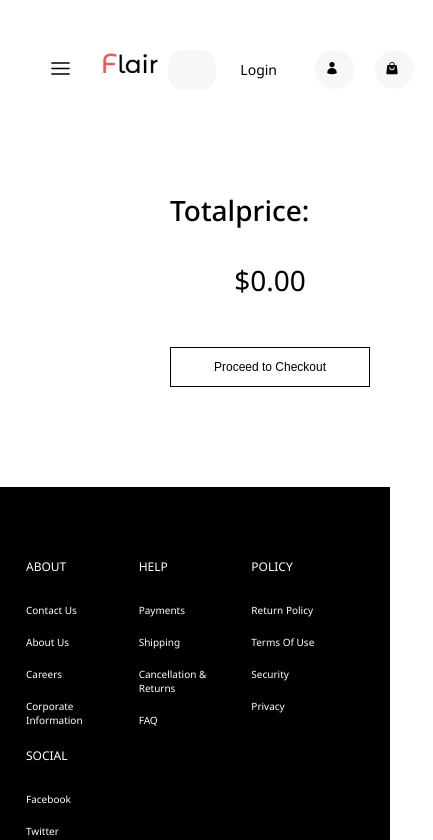
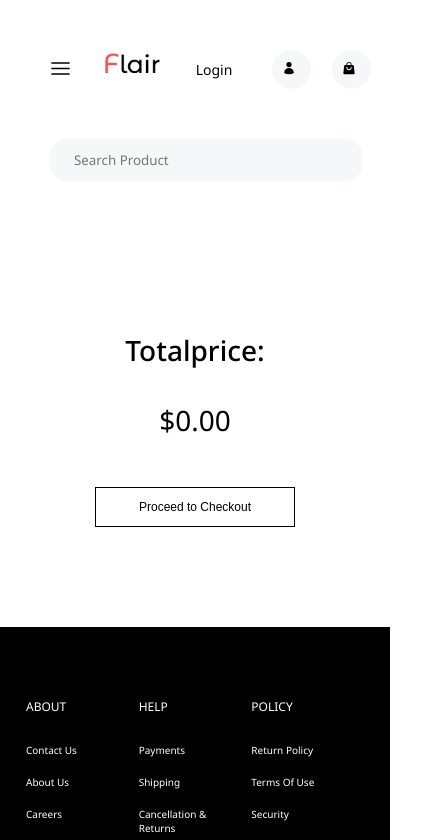
Before and after one commit to sanjayprashadhkr/flairapp, a React (Create React App) app in the folder frontend/: page /mycart in a window 390 px wide. Shown: the top 840 px of the page, 433 px wide, since content can reach past the window. Built offline with nearby package versions, Linux system fonts and the light colour scheme.

Commit message:
Added mobile responsive design for all the pages

```diff
--- a/frontend/src/components/Home/Card.tsx
+++ b/frontend/src/components/Home/Card.tsx
@@ -26,7 +26,7 @@ export const Card = ({ cloth, name, productid, price }: propType) => {
   };
   const additemtocart = async (price: any, productid: any, quantity: any) => {
     if (!isProductAlreadyPresentInTheCart(productid)) {
-      const res = await fetch(`http://localhost:4000/updatecart`, {
+      const res = await fetch(`https://backend.sanjaykr.dev/updatecart`, {
         method: "POST",
         headers: {
           "Content-Type": "application/json",
--- a/frontend/src/components/Home/Navbar.tsx
+++ b/frontend/src/components/Home/Navbar.tsx
@@ -46,7 +46,7 @@ export const Navbar = () => {
     const fetchUserDetails = async () => {
       //Check whether the user exists or not If not exists then signup
       const res = await fetch(
-        `http://localhost:4000/signup?email=${user?.email}`
+        `https://backend.sanjaykr.dev/signup?email=${user?.email}`
       );
       const accessToken = await getAccessTokenSilently();
       const data = await res.json();
@@ -133,6 +133,7 @@ export const Navbar = () => {
           }}
           onKeyDown={handleEnter}
         />
+
         {/*Login/Logout button*/}
         {isAuthenticated ? (
           <div className="login-logout" onClick={handleLogout}>
@@ -176,6 +177,16 @@ export const Navbar = () => {
           </div>
         </div>
       </div>
+      <input
+        type="text"
+        placeholder="Search Product"
+        //Onchange, the search text is updated
+        className="searchbar2"
+        onChange={(e) => {
+          setSearchText(e.target.value.toLowerCase());
+        }}
+        onKeyDown={handleEnter}
+      />
     </nav>
   );
 };
--- a/frontend/src/components/Home/navbar.css
+++ b/frontend/src/components/Home/navbar.css
@@ -91,6 +91,9 @@
   border: none;
   border-radius: 1.6rem;
   width: 40%;
+}
+.searchbar2 {
+  display: none;
 }
 
 /* Icons*/
@@ -274,4 +277,18 @@
     height: 4rem;
     font-size: 1.2rem;
   }
+  .searchbar {
+    display: none;
+  }
+  .searchbar2 {
+    display: block;
+    margin-left: 5rem;
+    font-family: "Noto Sans", sans-serif;
+    background-color: #f5f7f9;
+    padding: 1.2rem 2.4rem;
+    /* padding-right: 40rem; */
+    border: none;
+    border-radius: 1.6rem;
+    width: 80%;
+  }
 }
--- a/frontend/src/components/Mycart/Cartcard.tsx
+++ b/frontend/src/components/Mycart/Cartcard.tsx
@@ -20,7 +20,9 @@ export const Cartcard = ({ productid, quantity }: any) => {
   }
 
   const deleteitem = async () => {
-    const response = await fetch("http://localhost:4000/deletecartitem", {
+    const response = await fetch(
+      "https://backend.sanjaykr.dev/deletecartitem",
+      {
         method: "DELETE",
         headers: {
           "Content-Type": "application/json",
@@ -29,7 +31,8 @@ export const Cartcard = ({ productid, quantity }: any) => {
           emailId: user.emailId,
           productid: productid,
         }),
-    }).then(() => {
+      }
+    ).then(() => {
       console.log("THEN IS CALLED");
       dispatch(removeCartItem({ productid: productid }));
     });
@@ -45,10 +48,6 @@ export const Cartcard = ({ productid, quantity }: any) => {
         <div className="cart-details-seconday-container">
           <div className="cartcard-product-price">
             ${(currentProduct.price * quantitytemp).toFixed(2)}
-          </div>
-          <button onClick={deleteitem} className="remove-button">
-            Remove
-          </button>
           </div>
           <div className="qty-container">
             <button
@@ -81,6 +80,10 @@ export const Cartcard = ({ productid, quantity }: any) => {
             </button>
           </div>
         </div>
+        <button onClick={deleteitem} className="remove-button">
+          Remove
+        </button>
+      </div>
     </div>
   );
 };
--- a/frontend/src/components/Mycart/Totalprice.tsx
+++ b/frontend/src/components/Mycart/Totalprice.tsx
@@ -15,11 +15,11 @@ export const Totalprice = () => {
   }, [myCart]);
 
   return (
-    <>
+    <div className="price-card-container">
       <div className="total-price">Totalprice:</div>
       <div className="price-tag">${price.toFixed(2)}</div>
       <button className="proceed-to-checkout-btn">Proceed to Checkout</button>
-    </>
+    </div>
   );
 };
 
--- a/frontend/src/components/Mycart/cartcard.css
+++ b/frontend/src/components/Mycart/cartcard.css
@@ -1,5 +1,6 @@
 .card-container {
   width: 500px;
+  margin: 0 auto;
   margin-top: 20px;
   display: grid;
   grid-template-columns: repeat(2, 1fr);
@@ -23,7 +24,7 @@
   display: flex;
   gap: 4rem;
   flex-direction: column;
-  padding: 1.6rem 2.4rem;
+  /* padding: 1.6rem 2.4rem; */
 }
 
 .cart-details-seconday-container {
@@ -55,3 +56,31 @@
   background-color: #ff8787;
   color: white;
 }
+
+@media (max-width: 773px) {
+  .card-container {
+    grid-template-columns: 1fr;
+    width: 250px;
+  }
+
+  .cart-details-seconday-container {
+    flex-direction: column;
+    gap: 1.6rem;
+  }
+
+  .cart-details-container {
+    gap: 1.6rem;
+  }
+
+  .cartcard-product-name {
+    font-size: 1.2rem;
+  }
+
+  .cartcard-product-price {
+    font-size: 1.4rem;
+  }
+
+  .remove-button {
+    font-size: 1.2rem;
+  }
+}
--- a/frontend/src/components/Mycart/totalprice.css
+++ b/frontend/src/components/Mycart/totalprice.css
@@ -1,8 +1,6 @@
 .total-price {
   font-size: 2.8rem;
   font-weight: 500;
-  align-self: flex-start;
-  justify-self: flex-start;
   text-align: center;
 }
 
@@ -33,3 +31,10 @@
   background-color: black;
   color: white;
 }
+
+.price-card-container {
+  display: flex;
+  align-items: center;
+  justify-content: center;
+  flex-direction: column;
+}
--- a/frontend/src/components/Productinfo/Price.tsx
+++ b/frontend/src/components/Productinfo/Price.tsx
@@ -18,7 +18,7 @@ export const Price = ({ price, productid }: any) => {
   };
   const additemtocart = async () => {
     if (!isProductAlreadyPresentInTheCart()) {
-      const res = await fetch(`http://localhost:4000/updatecart`, {
+      const res = await fetch(`https://backend.sanjaykr.dev/updatecart`, {
         method: "POST",
         headers: {
           "Content-Type": "application/json",
--- a/frontend/src/pages/mycart.css
+++ b/frontend/src/pages/mycart.css
@@ -6,3 +6,10 @@
   gap: 15rem;
   margin-top: 10rem;
 }
+
+@media (max-width: 773px) {
+  .mycart-container {
+    flex-direction: column;
+    gap: 5rem;
+  }
+}
--- a/frontend/src/pages/productinfo.css
+++ b/frontend/src/pages/productinfo.css
@@ -9,12 +9,17 @@
   margin: 2.4rem auto;
   font-size: 2.4rem;
   font-weight: 700;
+  padding: 0 3.2rem;
+  align-items: center;
+  justify-content: center;
 }
 
 .productinfo-image-container {
   height: 50rem;
   width: 35rem;
   border-radius: 10%;
+  align-self: center;
+  justify-self: center;
 }
 
 .productinfo-image-container img {
@@ -129,3 +134,47 @@
   background-color: black;
   color: white;
 }
+
+@media (max-width: 1321px) {
+  .productinfo-container {
+    grid-template-columns: repeat(2, 1fr);
+  }
+
+  .productinfo-image-container {
+    height: 40rem;
+    width: 30rem;
+  }
+
+  .productinfo-image-container img {
+    padding: 10%;
+  }
+
+  .price-container-productinfo {
+    height: 35rem;
+    width: 30rem;
+    /* span this grid item throughtout the entire second row*/
+    grid-column: 1 / -1;
+  }
+}
+
+@media (max-width: 773px) {
+  .productinfo-container {
+    grid-template-columns: repeat(1, 1fr);
+  }
+
+  .productinfo-image-container {
+    height: 30rem;
+    width: 20rem;
+  }
+
+  .productinfo-image-container img {
+    padding: 10%;
+  }
+
+  .price-container-productinfo {
+    height: 35rem;
+    width: 30rem;
+    /* span this grid item throughtout the entire second row*/
+    grid-column: 1 / -1;
+  }
+}
--- a/frontend/src/pages/searchpage.css
+++ b/frontend/src/pages/searchpage.css
@@ -1,5 +1,6 @@
 .search-page-results {
-  padding: 1.2rem 9.6rem;
+  margin-top: 12rem;
+  padding: 1.2rem 10%;
   display: grid;
   grid-template-columns: repeat(3, 1fr);
   grid-gap: 15rem;
@@ -18,3 +19,9 @@
   height: 45rem;
   box-shadow: rgba(99, 99, 99, 0.2) 0px 2px 8px 0px;
 }
+
+@media (max-width: 773px) {
+  .search-page-results {
+    grid-template-columns: 1fr;
+  }
+}
```
Also changed, not shown: 1 other file (tests, documents, lock files or other folders). Lines whose indentation alone changed are shown as unchanged.
